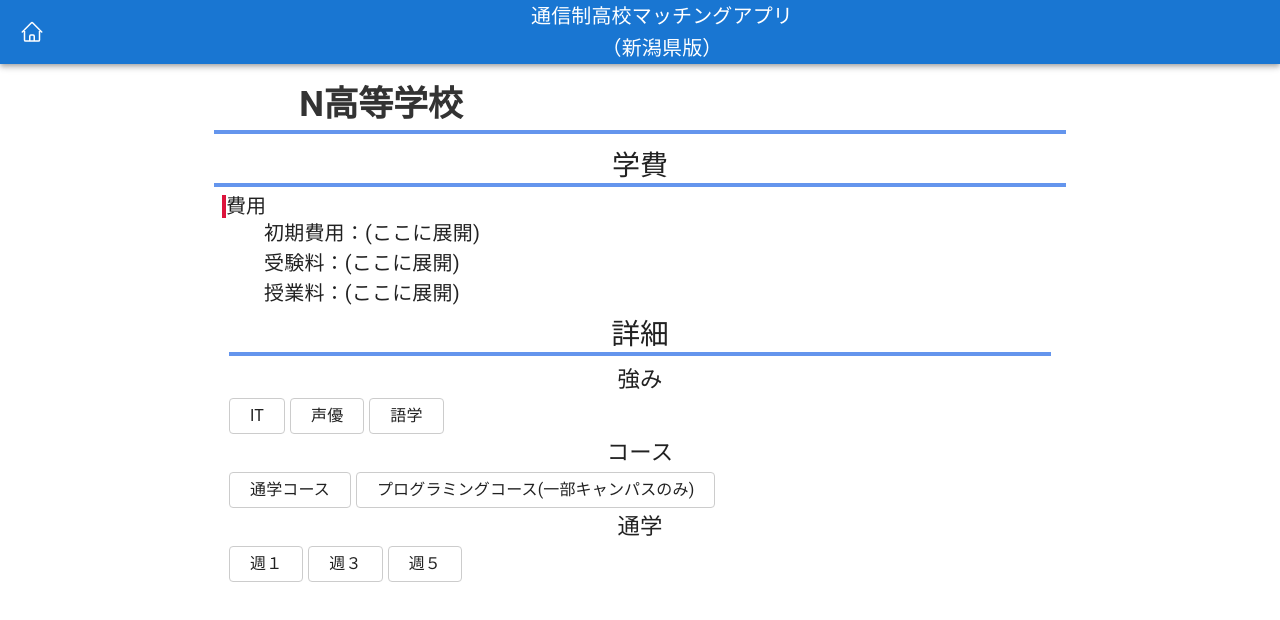
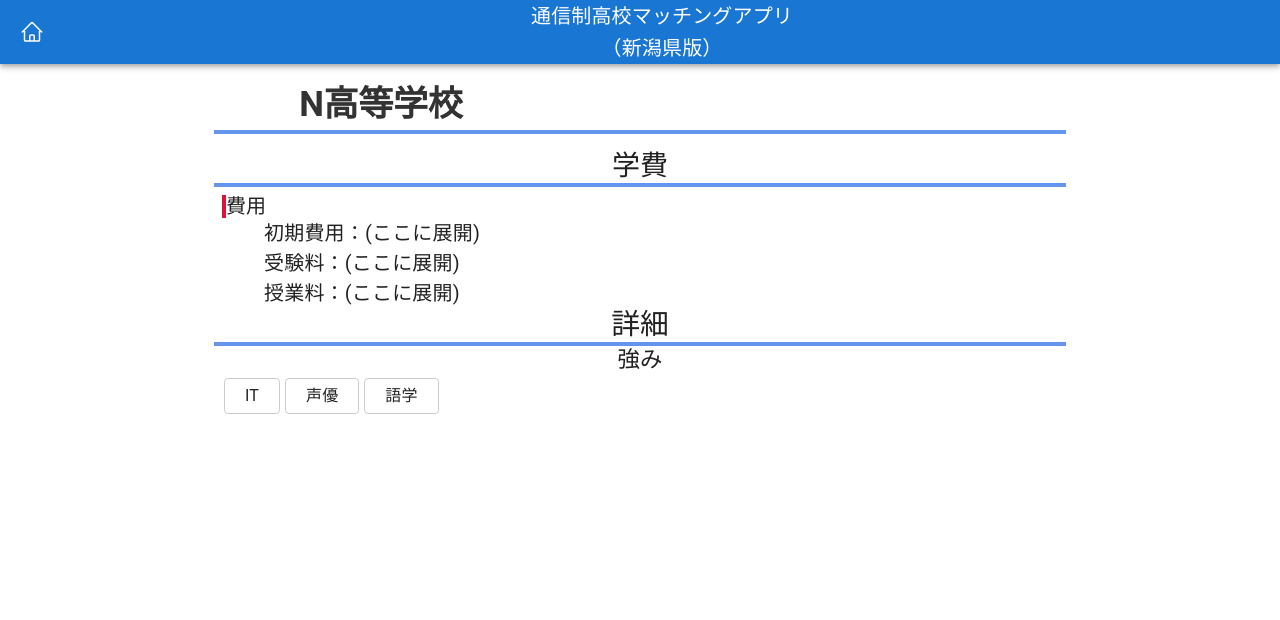
Before and after one commit to Sug1re/correspondence-app, a Next.js app: page /schoolsIntroduction in a window 1280 px wide. Shown: the top 620 px of the page. Built offline with nearby package versions, Linux system fonts and the light colour scheme.

Commit message:
マージン調整

```diff
--- a/app/schoolsIntroduction/page.tsx
+++ b/app/schoolsIntroduction/page.tsx
@@ -87,18 +87,23 @@
 
             {/* データ表示 */}
             <Box sx={{ ml: "50px" }}>
-              <Typography variant="body1" sx={{ fontSize: "20px" }}>初期費用：(ここに展開)</Typography>
-              <Typography variant="body1" sx={{ fontSize: "20px" }}>受験料：(ここに展開)</Typography>
-              <Typography variant="body1" sx={{ fontSize: "20px" }}>授業料：(ここに展開)</Typography>
+              <Typography variant="body1" sx={{ fontSize: "20px" }}>
+                初期費用：(ここに展開)
+              </Typography>
+              <Typography variant="body1" sx={{ fontSize: "20px" }}>
+                受験料：(ここに展開)
+              </Typography>
+              <Typography variant="body1" sx={{ fontSize: "20px" }}>
+                授業料：(ここに展開)
+              </Typography>
             </Box>
           </Box>
 
           {/* 詳細 */}
-          <Box sx={{ m: "5px" }}>
+          <Box>
             <Typography
               variant="h3"
               sx={{
-                m: "10px",
                 textAlign: "center",
                 fontSize: "1.8rem",
                 borderBottom: "solid 4px cornflowerblue",
@@ -123,33 +128,33 @@
             </Box>
 
             {/* 小見出し */}
-            <Typography
+            {/* <Typography
               variant="h4"
               sx={{ textAlign: "center", fontSize: "1.4rem" }}
             >
               コース
-            </Typography>
+            </Typography> */}
 
             {/* コンポーネント */}
-            <Box sx={{ display: "flex", p: "5px" }}>
+            {/* <Box sx={{ display: "flex", p: "5px" }}>
               <InfoItem text="通学コース" />
               <InfoItem text="プログラミングコース(一部キャンパスのみ)" />
-            </Box>
+            </Box> */}
 
             {/* 小見出し */}
-            <Typography
+            {/* <Typography
               variant="h4"
               sx={{ textAlign: "center", fontSize: "1.4rem" }}
             >
               通学
-            </Typography>
+            </Typography> */}
 
             {/* コンポーネント */}
-            <Box sx={{ display: "flex", p: "5px" }}>
+            {/* <Box sx={{ display: "flex", p: "5px" }}>
               <InfoItem text="週１" />
               <InfoItem text="週３" />
               <InfoItem text="週５" />
-            </Box>
+            </Box> */}
           </Box>
         </Box>
       </Container>
```
